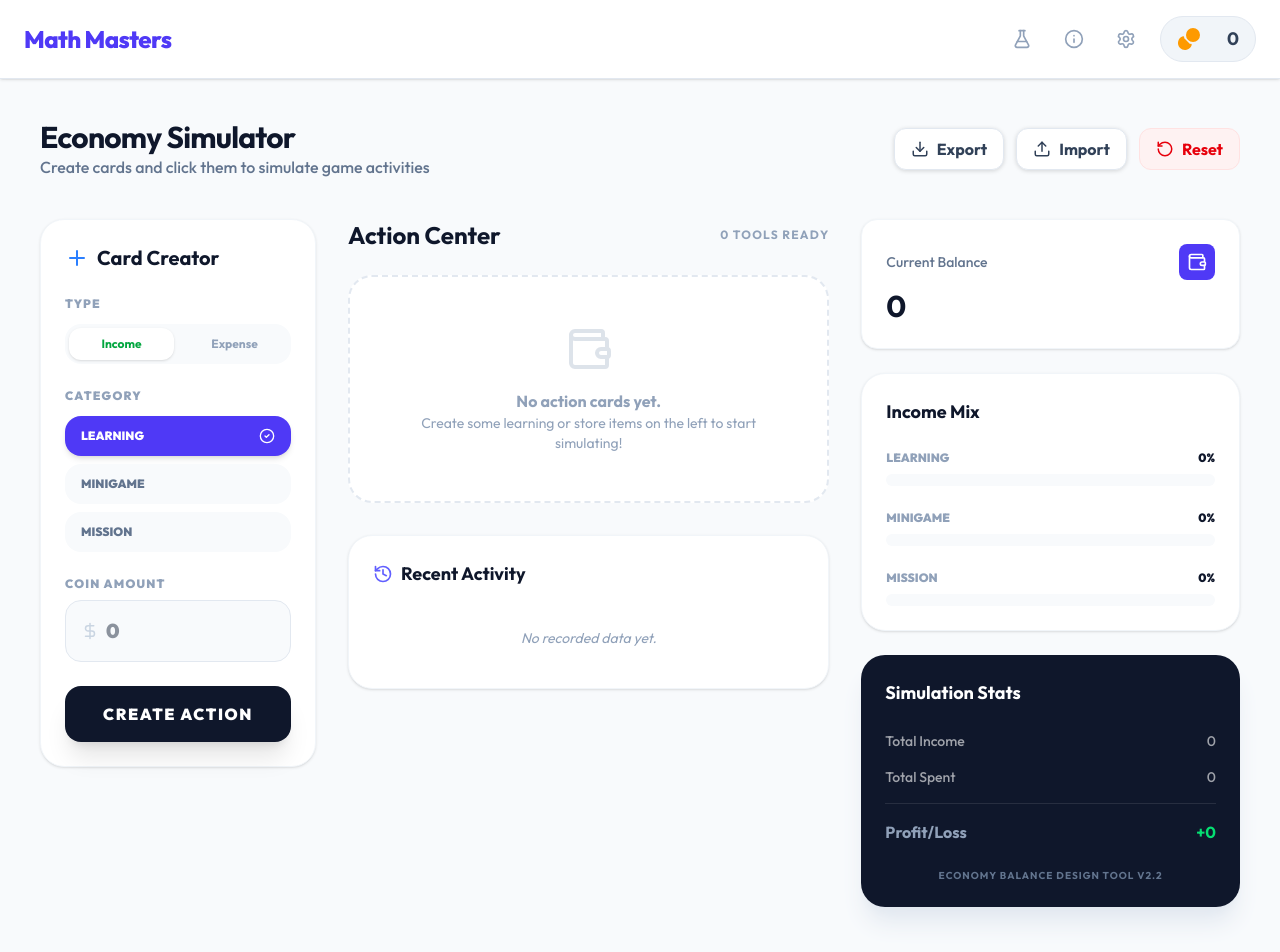
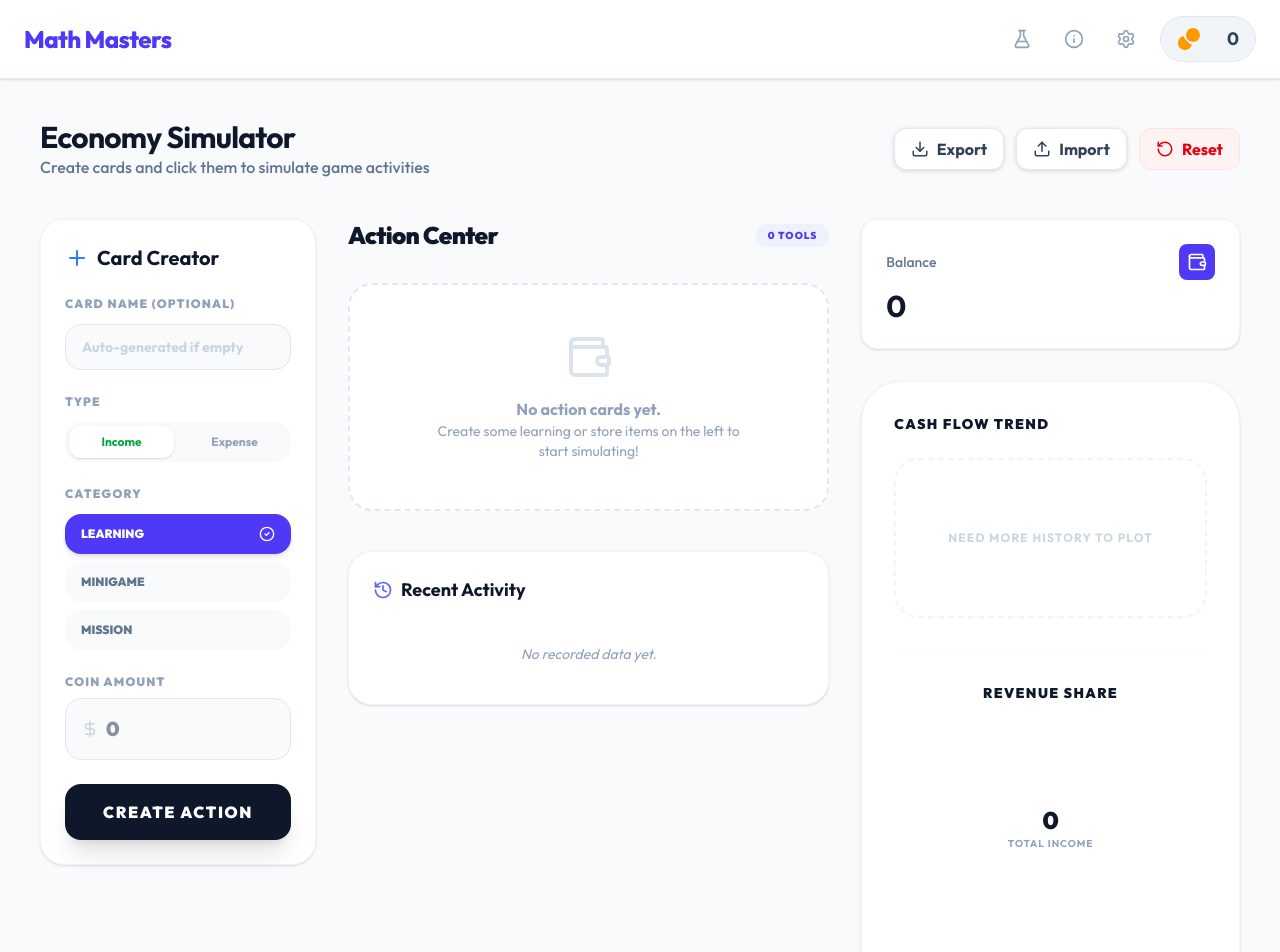
Before and after one commit to ariverse-studio/game-butet, a Next.js app: page /simulation/economy in a window 1280 px wide. Shown: the top 952 px of the page. Built offline with nearby package versions, Linux system fonts and the light colour scheme.

Commit message:
feat: Add new economy simulation feature with context management and a dedicated UI page.

```diff
--- a/app/context/EconomyContext.tsx
+++ b/app/context/EconomyContext.tsx
@@ -29,6 +29,7 @@ export interface SimulationCard {
     type: TransactionType;
     category: TransactionCategory;
     amount: number;
+    description: string;
 }
 
 interface EconomyContextType {
--- a/app/simulation/economy/page.tsx
+++ b/app/simulation/economy/page.tsx
@@ -13,10 +13,19 @@ import {
     History,
     AlertCircle,
     CheckCircle2,
-    DollarSign
+    DollarSign,
+    ArrowRight
 } from "lucide-react";
-import { useEconomy, TransactionType, TransactionCategory, SimulationCard } from "../../context/EconomyContext";
+import { useEconomy, TransactionType, TransactionCategory, SimulationCard, Transaction } from "../../context/EconomyContext";
 import { motion, AnimatePresence } from "framer-motion";
+
+interface DonutSegment {
+    label: string;
+    value: number;
+    color: string;
+    startPercent: number;
+    endPercent: number;
+}
 
 // ============================================
 // HELPERS & CONSTANTS
@@ -60,7 +69,7 @@ interface StatCardProps {
 }
 
 const StatCard = ({ title, value, icon: Icon, color, subValue }: StatCardProps) => (
-    <div className="bg-white p-6 rounded-2xl shadow-sm border border-slate-100">
+    <div className="bg-white p-6 rounded-2xl shadow-sm border border-slate-100 flex-1">
         <div className="flex items-center justify-between mb-2">
             <span className="text-slate-500 text-sm font-medium">{title}</span>
             <div className={`p-2 rounded-lg ${color}`}>
@@ -75,6 +84,144 @@ const StatCard = ({ title, value, icon: Icon, color, subValue }: StatCardProps)
         )}
     </div>
 );
+
+// ============================================
+// CHART COMPONENTS
+// ============================================
+
+const DonutChart = ({ data }: { data: { label: string, value: number, color: string }[] }) => {
+    const total = data.reduce((sum, item) => sum + item.value, 0);
+
+    const getCoordinatesForPercent = (percent: number) => {
+        const x = Math.cos(2 * Math.PI * percent);
+        const y = Math.sin(2 * Math.PI * percent);
+        return [x, y];
+    };
+
+    // Calculate segments functionally to avoid reassignment side-effects during render
+    const segments: DonutSegment[] = data.reduce((acc: DonutSegment[], item) => {
+        const prevEndPercent = acc.length > 0 ? acc[acc.length - 1].endPercent : 0;
+        const startPercent = prevEndPercent;
+        const endPercent = total > 0 ? startPercent + (item.value / total) : 0;
+        acc.push({ ...item, startPercent, endPercent });
+        return acc;
+    }, []);
+
+    return (
+        <div className="relative w-full aspect-square max-w-[200px] mx-auto">
+            <svg viewBox="-1 -1 2 2" className="transform -rotate-90 w-full h-full">
+                {segments.map((item, index) => {
+                    const [startX, startY] = getCoordinatesForPercent(item.startPercent);
+                    const [endX, endY] = getCoordinatesForPercent(item.endPercent);
+
+                    const largeArcFlag = (item.endPercent - item.startPercent) > 0.5 ? 1 : 0;
+                    const pathData = total > 0 && item.value > 0 ? [
+                        `M ${startX} ${startY}`,
+                        `A 1 1 0 ${largeArcFlag} 1 ${endX} ${endY}`,
+                        `L 0 0`,
+                    ].join(" ") : "";
+
+                    return (
+                        <motion.path
+                            key={index}
+                            d={pathData}
+                            fill={item.color}
+                            initial={{ opacity: 0, scale: 0.8 }}
+                            animate={{ opacity: 1, scale: 1 }}
+                            transition={{ delay: index * 0.1 }}
+                        />
+                    );
+                })}
+                <circle cx="0" cy="0" r="0.6" fill="white" />
+            </svg>
+            <div className="absolute inset-0 flex flex-col items-center justify-center pointer-events-none">
+                <span className="text-2xl font-black text-slate-900">{total}</span>
+                <span className="text-[10px] font-bold text-slate-400 uppercase tracking-widest">Total Income</span>
+            </div>
+        </div>
+    );
+};
+
+const LineChart = ({ transactions }: { transactions: Transaction[] }) => {
+    if (transactions.length < 2) return (
+        <div className="h-40 flex items-center justify-center border-2 border-dashed border-slate-100 rounded-3xl text-slate-300 text-xs font-bold uppercase tracking-widest">
+            Need more history to plot
+        </div>
+    );
+
+    const dataPoints = transactions.slice().reverse().reduce((acc: { val: number, time: number }[], tx) => {
+        const prevBalance = acc.length > 0 ? acc[acc.length - 1].val : 0;
+        acc.push({
+            val: prevBalance + (tx.type === 'INCOME' ? tx.amount : -tx.amount),
+            time: new Date(tx.timestamp).getTime()
+        });
+        return acc;
+    }, []);
+
+    const min = Math.min(...dataPoints.map(d => d.val), 0);
+    const max = Math.max(...dataPoints.map(d => d.val), 100);
+    const range = max - min;
+    const padding = 20;
+    const width = 400;
+    const height = 160;
+
+    const points = dataPoints.map((d, i) => {
+        const x = (i / (dataPoints.length - 1)) * (width - padding * 2) + padding;
+        const y = height - (((d.val - min) / (range || 1)) * (height - padding * 2) + padding);
+        return `${x},${y}`;
+    }).join(" ");
+
+    const areaPoints = `${points} ${width - padding},${height} ${padding},${height}`;
+
+    return (
+        <div className="w-full bg-slate-50/50 rounded-3xl p-4 overflow-hidden border border-slate-100/50">
+            <svg viewBox={`0 0 ${width} ${height}`} className="w-full h-40">
+                <defs>
+                    <linearGradient id="chartGradient" x1="0" y1="0" x2="0" y2="1">
+                        <stop offset="0%" stopColor="#6366f1" stopOpacity="0.2" />
+                        <stop offset="100%" stopColor="#6366f1" stopOpacity="0" />
+                    </linearGradient>
+                </defs>
+                <motion.polyline
+                    points={areaPoints}
+                    fill="url(#chartGradient)"
+                    initial={{ opacity: 0 }}
+                    animate={{ opacity: 1 }}
+                    transition={{ duration: 1 }}
+                />
+                <motion.polyline
+                    points={points}
+                    fill="none"
+                    stroke="#6366f1"
+                    strokeWidth="3"
+                    strokeLinecap="round"
+                    strokeLinejoin="round"
+                    initial={{ pathLength: 0 }}
+                    animate={{ pathLength: 1 }}
+                    transition={{ duration: 1.5, ease: "easeInOut" }}
+                />
+                {dataPoints.map((d, i) => {
+                    const x = (i / (dataPoints.length - 1)) * (width - padding * 2) + padding;
+                    const y = height - (((d.val - min) / (range || 1)) * (height - padding * 2) + padding);
+                    return (
+                        <motion.circle
+                            key={i}
+                            cx={x}
+                            cy={y}
+                            r="3"
+                            fill="white"
+                            stroke="#6366f1"
+                            strokeWidth="2"
+                            initial={{ scale: 0 }}
+                            animate={{ scale: 1 }}
+                            transition={{ delay: 1 + i * 0.1 }}
+                        />
+                    );
+                })}
+            </svg>
+        </div>
+    );
+};
 
 export default function EconomyDashboard() {
     const {
@@ -95,6 +242,7 @@ export default function EconomyDashboard() {
     const [itemType, setItemType] = useState<TransactionType>("INCOME");
     const [itemCategory, setItemCategory] = useState<TransactionCategory>("LEARNING");
     const [itemAmount, setItemAmount] = useState<string>("");
+    const [itemDescription, setItemDescription] = useState<string>("");
 
     const [error, setError] = useState<string | null>(null);
     const [success, setSuccess] = useState<string | null>(null);
@@ -118,13 +266,17 @@ export default function EconomyDashboard() {
             return;
         }
 
+        const description = itemDescription.trim() || getRandomDesc(itemCategory);
+
         addSimCard({
             type: itemType,
             category: itemCategory,
-            amount
+            amount,
+            description
         });
 
         setItemAmount("");
+        setItemDescription("");
         showMessage(`${itemCategory.toLowerCase()} card created!`, "success");
     };
 
@@ -134,7 +286,7 @@ export default function EconomyDashboard() {
             return;
         }
 
-        const name = getRandomDesc(card.category);
+        const name = card.description;
         addTransaction({
             type: card.type,
             category: card.category,
@@ -205,6 +357,17 @@ export default function EconomyDashboard() {
                             </h2>
                             <form onSubmit={handleCreateCard} className="space-y-6">
                                 <div>
+                                    <label className="block text-xs font-black text-slate-400 mb-3 uppercase tracking-widest">Card Name (Optional)</label>
+                                    <input
+                                        type="text"
+                                        value={itemDescription}
+                                        onChange={(e) => setItemDescription(e.target.value)}
+                                        placeholder="Auto-generated if empty"
+                                        className="w-full px-4 py-3 bg-slate-50 border border-slate-200 rounded-2xl outline-none focus:ring-2 focus:ring-indigo-500 font-bold text-slate-700 placeholder:text-slate-300 transition-all text-sm"
+                                    />
+                                </div>
+
+                                <div>
                                     <label className="block text-xs font-black text-slate-400 mb-3 uppercase tracking-widest">Type</label>
                                     <div className="flex gap-2 p-1 bg-slate-50 rounded-2xl">
                                         <button
@@ -260,23 +423,35 @@ export default function EconomyDashboard() {
                     </div>
 
                     {/* Column 2: Action Center (The simulation hub) */}
-                    <div className="lg:col-span-5 space-y-8">
+                    <div className="lg:col-span-5 space-y-10">
                         <div>
-                            <div className="flex items-center justify-between mb-6">
-                                <h2 className="text-2xl font-bold text-slate-900">Action Center</h2>
-                                <span className="text-xs font-bold text-slate-400 uppercase tracking-widest">{simCards.length} Tools Ready</span>
+                            <div className="flex items-center justify-between mb-8">
+                                <h2 className="text-2xl font-black text-slate-900 tracking-tight">Action Center</h2>
+                                <span className="px-3 py-1 bg-indigo-50 text-indigo-600 rounded-full text-[10px] font-black uppercase tracking-widest">{simCards.length} Tools</span>
                             </div>
 
                             {simCards.length === 0 ? (
                                 <div className="bg-white border-2 border-dashed border-slate-200 rounded-3xl p-12 text-center text-slate-400">
                                     <Wallet className="mx-auto mb-4 opacity-30" size={48} />
                                     <p className="font-bold">No action cards yet.</p>
-                                    <p className="text-sm">Create some learning or store items on the left to start simulating!</p>
+                                    <p className="text-sm px-8">Create some learning or store items on the left to start simulating!</p>
                                 </div>
                             ) : (
+                                <div className="space-y-10">
+                                    {(["LEARNING", "MINIGAME", "MISSION", "AVATAR", "UNLOCK_GAME"] as TransactionCategory[]).map(cat => {
+                                        const cardsInCategory = simCards.filter(c => c.category === cat);
+                                        if (cardsInCategory.length === 0) return null;
+
+                                        return (
+                                            <div key={cat} className="space-y-4">
+                                                <div className="flex items-center gap-3">
+                                                    <div className="h-px flex-1 bg-slate-100" />
+                                                    <span className="text-[10px] font-black text-slate-400 uppercase tracking-[0.2em]">{cat.replace("_", " ")}</span>
+                                                    <div className="h-px flex-1 bg-slate-100" />
+                                                </div>
                                                 <div className="grid grid-cols-1 sm:grid-cols-2 gap-4">
-                                    <AnimatePresence>
-                                        {simCards.map((card) => (
+                                                    <AnimatePresence mode="popLayout">
+                                                        {cardsInCategory.map((card) => (
                                                             <motion.div
                                                                 key={card.id}
                                                                 layout
@@ -295,25 +470,31 @@ export default function EconomyDashboard() {
                                                                     <div className="flex justify-between items-start mb-4">
                                                                         <span className={`text-[10px] font-black uppercase px-2 py-1 rounded-lg ${card.type === "INCOME" ? "bg-green-100 text-green-700" : "bg-red-100 text-red-700"
                                                                             }`}>
-                                                            {card.category.replace("_", " ")}
+                                                                            +{card.amount} Coins
                                                                         </span>
                                                                         {card.type === "INCOME" ? <TrendingUp className="text-green-300" size={20} /> : <TrendingDown className="text-red-300" size={20} />}
                                                                     </div>
-                                                    <div className="text-2xl font-black text-slate-900">
-                                                        {card.type === "INCOME" ? "+" : "-"}{card.amount}
+                                                                    <div className="text-lg font-black text-slate-800 leading-tight">
+                                                                        {card.description}
                                                                     </div>
-                                                    <div className="text-xs font-bold text-slate-400 mt-1 uppercase tracking-wider">Click to trigger</div>
+                                                                    <div className="text-[10px] font-bold text-indigo-400 mt-2 uppercase tracking-widest flex items-center gap-1 opacity-0 group-hover:opacity-100 transition-opacity">
+                                                                        Execute <ArrowRight size={10} />
+                                                                    </div>
                                                                 </button>
 
                                                                 <button
                                                                     onClick={(e) => { e.stopPropagation(); removeSimCard(card.id); }}
-                                                    className="absolute -top-2 -right-2 p-1.5 bg-slate-900 text-white rounded-full opacity-0 group-hover:opacity-100 transition-opacity shadow-lg"
+                                                                    className="absolute -top-2 -right-2 p-1.5 bg-slate-900 text-white rounded-full opacity-0 group-hover:opacity-100 transition-opacity shadow-lg z-10"
                                                                 >
                                                                     <Plus size={14} className="rotate-45" />
                                                                 </button>
                                                             </motion.div>
                                                         ))}
                                                     </AnimatePresence>
+                                                </div>
+                                            </div>
+                                        );
+                                    })}
                                 </div>
                             )}
                         </div>
@@ -346,62 +527,68 @@ export default function EconomyDashboard() {
                     </div>
 
                     {/* Column 3: Stats & History */}
-                    <div className="lg:col-span-4 space-y-6">
+                    <div className="lg:col-span-4 space-y-8">
+                        <div className="flex gap-4">
                             <StatCard
-                            title="Current Balance"
+                                title="Balance"
                                 value={balance.toLocaleString()}
                                 icon={Wallet}
                                 color="bg-indigo-600 shadow-indigo-200"
                             />
+                        </div>
 
-                        {/* Visual Breakdown */}
-                        <div className="bg-white p-6 rounded-3xl border border-slate-100 shadow-sm">
-                            <h3 className="text-lg font-bold text-slate-900 mb-6">Income Mix</h3>
-                            <div className="space-y-6">
-                                {["LEARNING", "MINIGAME", "MISSION"].map(cat => {
-                                    const total = transactions.filter(t => t.category === cat).reduce((sum, t) => sum + t.amount, 0);
-                                    const percent = totalIncome > 0 ? (total / totalIncome) * 100 : 0;
-                                    return (
-                                        <div key={cat}>
-                                            <div className="flex justify-between text-xs font-black uppercase mb-2">
-                                                <span className="text-slate-400">{cat}</span>
-                                                <span className="text-slate-900">{percent.toFixed(0)}%</span>
+                        {/* Visual Analytics */}
+                        <div className="bg-white p-8 rounded-[2.5rem] border border-slate-100 shadow-sm space-y-8">
+                            <div>
+                                <h3 className="text-sm font-black text-slate-900 uppercase tracking-widest mb-6">Cash Flow Trend</h3>
+                                <LineChart transactions={transactions} />
                             </div>
-                                            <div className="w-full bg-slate-50 h-3 rounded-full overflow-hidden">
-                                                <motion.div
-                                                    className="bg-indigo-500 h-full rounded-full"
-                                                    initial={{ width: 0 }}
-                                                    animate={{ width: `${percent}%` }}
-                                                    transition={{ duration: 1 }}
-                                                />
+
+                            <div className="pt-8 border-t border-slate-50">
+                                <h3 className="text-sm font-black text-slate-900 uppercase tracking-widest mb-6 text-center">Revenue Share</h3>
+                                <DonutChart data={[
+                                    { label: "Learning", value: transactions.filter(t => t.category === "LEARNING").reduce((sum, t) => sum + t.amount, 0), color: "#6366f1" },
+                                    { label: "Minigame", value: transactions.filter(t => t.category === "MINIGAME").reduce((sum, t) => sum + t.amount, 0), color: "#10b981" },
+                                    { label: "Mission", value: transactions.filter(t => t.category === "MISSION").reduce((sum, t) => sum + t.amount, 0), color: "#f59e0b" }
+                                ]} />
+
+                                <div className="grid grid-cols-3 gap-2 mt-8">
+                                    {[
+                                        { label: "LRN", color: "bg-indigo-500" },
+                                        { label: "GAM", color: "bg-green-500" },
+                                        { label: "MSN", color: "bg-amber-500" }
+                                    ].map(item => (
+                                        <div key={item.label} className="flex flex-col items-center gap-1">
+                                            <div className={`w-2 h-2 rounded-full ${item.color}`} />
+                                            <span className="text-[10px] font-bold text-slate-400 uppercase tracking-tighter">{item.label}</span>
                                         </div>
+                                    ))}
                                 </div>
-                                    );
-                                })}
                             </div>
                         </div>
 
-                        {/* Full History Redirect Card */}
-                        <div className="bg-slate-900 p-6 rounded-3xl text-white shadow-xl shadow-slate-200">
-                            <h3 className="text-lg font-bold mb-2">Simulation Stats</h3>
+                        {/* Simulation Stats */}
+                        <div className="bg-slate-900 p-8 rounded-[2.5rem] text-white shadow-2xl shadow-indigo-200/50 relative overflow-hidden group">
+                            <div className="absolute top-0 right-0 w-32 h-32 bg-indigo-500/10 rounded-full -mr-16 -mt-16 group-hover:scale-150 transition-transform duration-700" />
+
+                            <h3 className="text-sm font-black uppercase tracking-widest text-slate-400 mb-6">Simulation Summary</h3>
                             <div className="space-y-4 my-6">
-                                <div className="flex justify-between items-center text-sm font-medium opacity-60">
-                                    <span>Total Income</span>
-                                    <span>{totalIncome}</span>
+                                <div className="flex justify-between items-center text-sm font-bold">
+                                    <span className="text-slate-500">Total Income</span>
+                                    <span className="text-green-400">+{totalIncome}</span>
                                 </div>
-                                <div className="flex justify-between items-center text-sm font-medium opacity-60">
-                                    <span>Total Spent</span>
-                                    <span>{totalExpense}</span>
+                                <div className="flex justify-between items-center text-sm font-bold">
+                                    <span className="text-slate-500">Total Spent</span>
+                                    <span className="text-red-400">-{totalExpense}</span>
                                 </div>
-                                <div className="h-px bg-white/10" />
-                                <div className="flex justify-between items-center font-bold">
-                                    <span className="text-slate-400">Profit/Loss</span>
-                                    <span className={balance >= 0 ? "text-green-400" : "text-red-400"}>
-                                        {balance >= 0 ? '+' : ''}{balance}
+                                <div className="h-px bg-white/5" />
+                                <div className="flex justify-between items-center text-lg font-black pt-2">
+                                    <span>P/L Status</span>
+                                    <span className={balance >= 0 ? "text-indigo-400" : "text-red-400"}>
+                                        {balance.toLocaleString()}
                                     </span>
                                 </div>
                             </div>
-                            <p className="text-[10px] text-slate-500 font-bold uppercase tracking-widest text-center mt-4">Economy Balance Design Tool v2.2</p>
                         </div>
                     </div>
                 </div>
```
Lines whose indentation alone changed are shown as unchanged.
